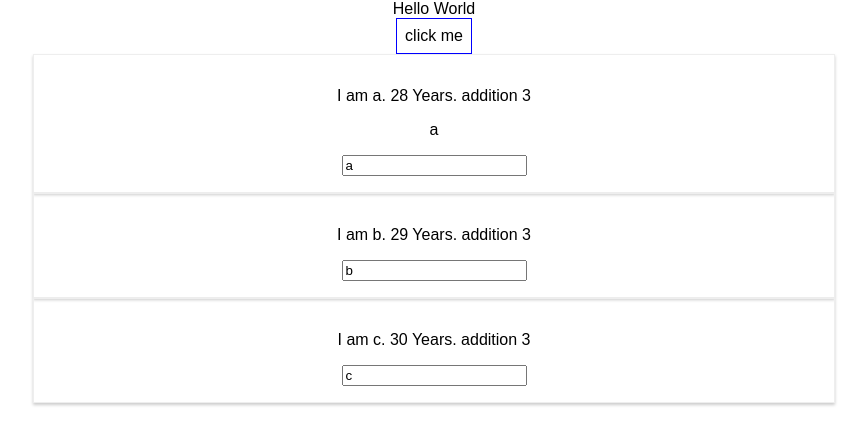
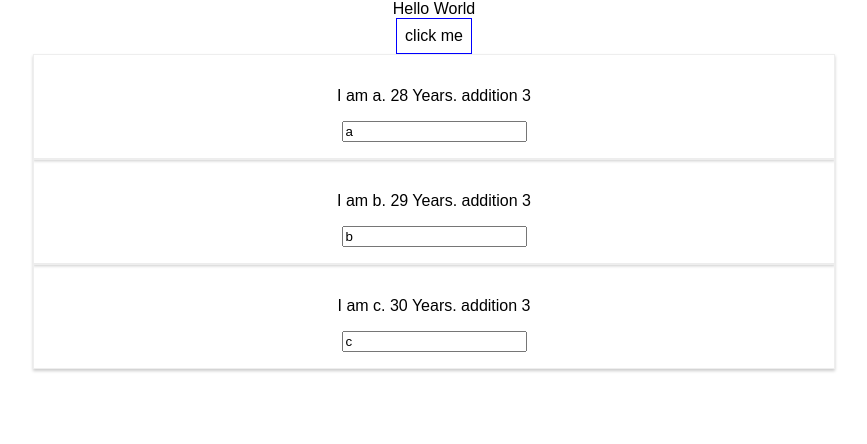
Before and after one commit to venkateswarat/Udemy-react-the-complete-guide-incl-redux, a React (Create React App) app in the folder react-complete-guide/: page / in a window 1280 px wide. Both pictures are taken after a click on the button "click me". Shown: the top 444 px of the page, without its empty margins (206-1073 px from the left). Built offline with nearby package versions, Linux system fonts and the light colour scheme.

Commit message:
Iterating list variable for rendering components

```diff
--- a/react-complete-guide/src/App.js
+++ b/react-complete-guide/src/App.js
@@ -6,9 +6,9 @@ import Person from './Person/Person'
 class App extends Component{
   state={
     persons:[
-      {name:'a',age:28},
-      {name:'b',age:29},
-      {name:'c',age:30}
+      {name:'a',age:28,id:1},
+      {name:'b',age:29,id:2},
+      {name:'c',age:30,id:3}
     ],
     otherState:"Some value",
     showPersons:false
@@ -42,9 +42,12 @@ class App extends Component{
     if(this.state.showPersons){
       person=(
         <div>
-          <Person changed={this.nameChangedHandler} name={this.state.persons[0].name} age={this.state.persons[0].age}>a</Person>
-          <Person name={this.state.persons[1].name} age={this.state.persons[1].age} click={this.swichNameHandler.bind(this,'person')}/>
-          <Person name={this.state.persons[2].name} age={this.state.persons[2].age}/>
+          {
+            this.state.persons.map(person=>{
+              return <Person name={person.name} age={person.age}/>
+            })
+          }
+
         </div>
       )
     }
```
Also changed, not shown: 1 other file (tests, documents, lock files or other folders).
